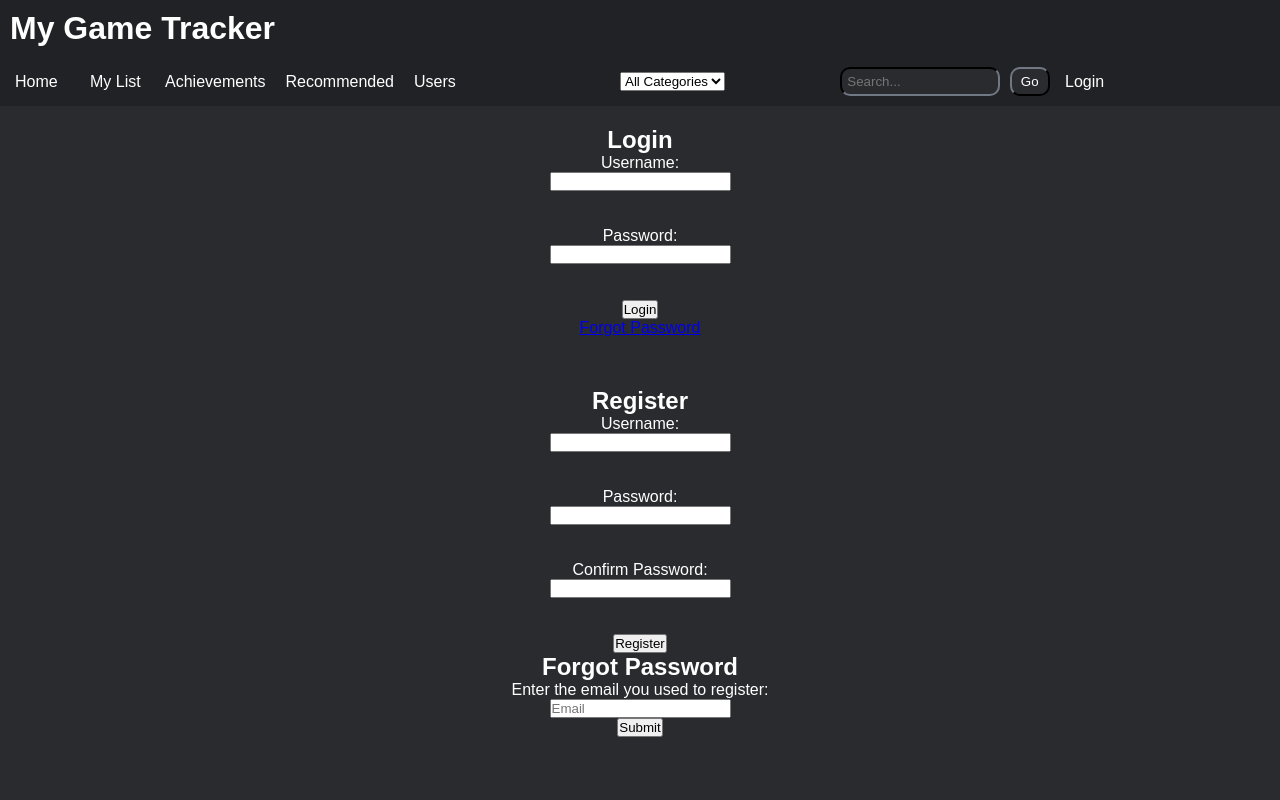
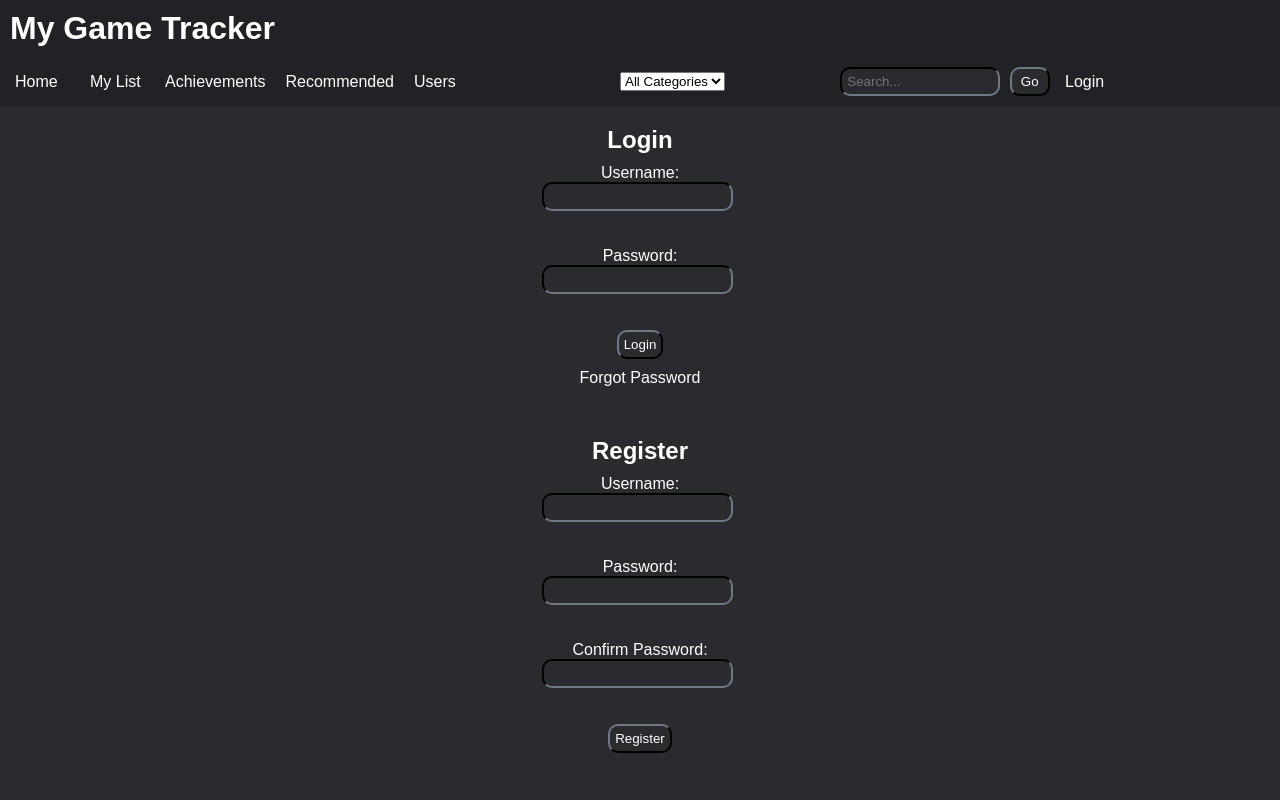
Before and after one commit to camillesosa/My-Game-Tracker, a PHP site: page /login.html in a window 1280 px wide. Run offline with PHP 8.4, Linux system fonts and the light colour scheme.

Commit message:
Update style.css
Changed style of most of the page. Input boxes changed color style, buttons changed to style used in top of the page. Added style for forgot password popup.

```diff
--- a/style.css
+++ b/style.css
@@ -152,6 +152,42 @@ body {
     color: #fff;
 }
 
+/* Applys aesthetic style to all "text" elements */
+input[type="text"] {
+    background-color: #292b2f;
+    color: #fff;
+    border-color: #292b2f;
+    border-radius: 10px;
+    padding: 5px;
+    margin-right: 5px;
+}
+
+/* Applys aesthetic style to all "password" elements */
+input[type="password"] {
+    background-color: #292b2f;
+    color: #fff;
+    border-color: #292b2f;
+    border-radius: 10px;
+    padding: 5px;
+    margin-right: 5px;
+}
+
+/* Apply the style to all button elements */
+button {
+    padding: 5px;
+    background-color: #292b2f;
+    color: #fff;
+    border-color: #292b2f;
+    border-radius: 10px;
+}
+
+a:link {
+    color: #fff; /* Set the color for unvisited links to white */
+}
+
+a:visited {
+    color: #fff; /* Set the color for visited links to white */
+}
 
 /*
 
@@ -175,6 +211,19 @@ Login Page Style
     justify-content: center;
     align-items: center;
 }
+
+/* Add margin-top to the "Forgot Password" link */
+.middle-column a {
+    margin-top: 10px;
+	text-decoration: none; /* Remove the underline from Forgot Password*/
+}
+
+/* Add margin-bottom to the "Login" and "Register" text */
+.middle-column h2,
+.form-container h2 {
+    margin-bottom: 10px;
+}
+
 form {
     display: flex;
     flex-direction: column;
@@ -190,7 +239,48 @@ form label{
     justify-content: center;
     align-items: center;
     margin-top: 50px;
+	background-color: #292b2f;
 }
 .form-container form {
     margin: 0 20px;
 }
+
+/*
+
+Continuation of Login-Page Style, implementing style for
+forgot password pop-up
+
+*/
+
+.popup {
+    display: none;
+    position: fixed;
+    top: 50%;
+    left: 50%;
+    transform: translate(-50%, -50%);
+    background-color: #292b2f;
+    border: 1px solid #ccc;
+    padding: 20px;
+    border-radius: 10px;
+    box-shadow: 0 0 10px rgba(0, 0, 0, 0.3);
+    z-index: 1000;
+}
+
+.popup form {
+    text-align: center;
+	margin: 5px;
+}
+
+#forgot-password-submit {
+	margin-top: 20px;
+}
+
+input[type="email"] {
+    background-color: #292b2f;
+    color: #fff;
+    border-color: #292b2f;
+    border-radius: 10px;
+    padding: 5px;
+    margin-right: 5px;
+	margin-top: 10px;
+}
```
